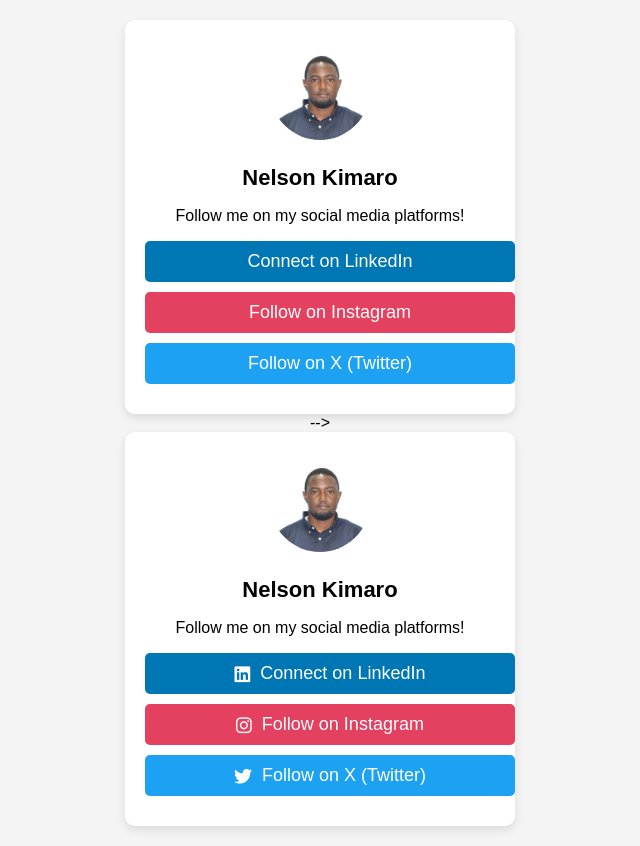
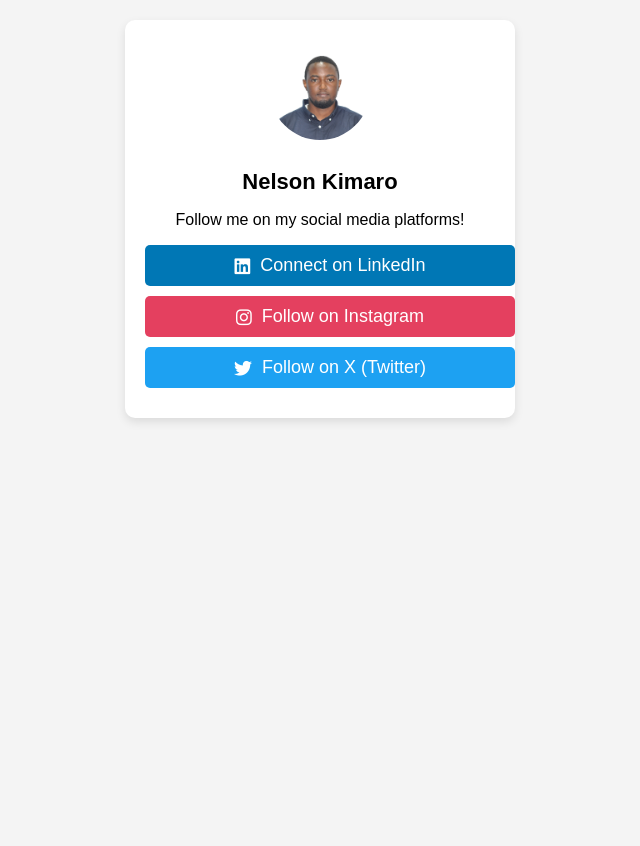
Before and after one commit to NelsonKimaro/connect-with-me, a plain HTML site: page index.html in a window 1280 px wide. Shown: the whole page, without its empty margins (320-960 px from the left). After the commit the page ends 800 px from the top, so only its background shows below. Drawn offline with Linux system fonts and the light colour scheme.

Commit message:
Update index.html
Added social media icons

```diff
--- a/index.html
+++ b/index.html
@@ -1,88 +1,3 @@
-<!-- <!DOCTYPE html>
-<html lang="en">
-<head>
-    <meta charset="UTF-8">
-    <meta name="viewport" content="width=device-width, initial-scale=1.0">
-    <title>Follow Me</title>
-
-    <!-- Google tag (gtag.js) -->
-    <script async src="https://www.googletagmanager.com/gtag/js?id=G-V71PG074CB"></script>
-    <script>
-      window.dataLayer = window.dataLayer || [];
-      function gtag(){dataLayer.push(arguments);}
-      gtag('js', new Date());
-      gtag('config', 'G-V71PG074CB');
-    </script>
-
-    <style>
-        body {
-            font-family: Arial, sans-serif;
-            text-align: center;
-            background-color: #f4f4f4;
-            margin: 0;
-            padding: 20px;
-        }
-        .container {
-            background: white;
-            padding: 20px;
-            border-radius: 10px;
-            box-shadow: 0px 4px 10px rgba(0, 0, 0, 0.1);
-            max-width: 350px;
-            margin: auto;
-        }
-        .profile-img {
-            width: 100px;
-            height: 100px;
-            border-radius: 50%;
-            margin-bottom: 15px;
-            object-fit: cover;
-        }
-        h2 {
-            margin: 10px 0;
-            font-size: 22px;
-        }
-        .social-btn {
-            display: block;
-            width: 100%;
-            padding: 10px;
-            margin: 10px 0;
-            text-decoration: none;
-            font-size: 18px;
-            border-radius: 5px;
-            color: white;
-            transition: 0.3s;
-        }
-        .linkedin { background: #0077B5; }
-        .instagram { background: #E4405F; }
-        .twitter { background: #1DA1F2; }
-        .social-btn:hover { opacity: 0.8; }
-    </style>
-</head>
-<body>
-
-    <div class="container">
-        <img src="https://raw.githubusercontent.com/NelsonKimaro/connect-with-me/main/IMG_ID.JPG" alt="Profile Picture" class="profile-img">
-        <h2>Nelson Kimaro</h2>
-        <p>Follow me on my social media platforms!</p>
-
-        <a href="https://www.linkedin.com/in/nelson-kimaro-835a12288/" target="_blank" class="social-btn linkedin">Connect on LinkedIn</a>
-        <a href="https://www.instagram.com/nellytitus2?igsh=MWtiZjVtanpiMXV5dA==" target="_blank" class="social-btn instagram">Follow on Instagram</a>
-        <a href="https://x.com/nelson44802296?s=21&t=O0mrpuNqtl1ZfnkNl78YMw" target="_blank" class="social-btn twitter">Follow on X (Twitter)</a>
-    </div>
-
-</body>
-</html>
- -->
-
-
-
-
-
-
-
-
-
-
  <!DOCTYPE html>
 <html lang="en">
 <head>
```
